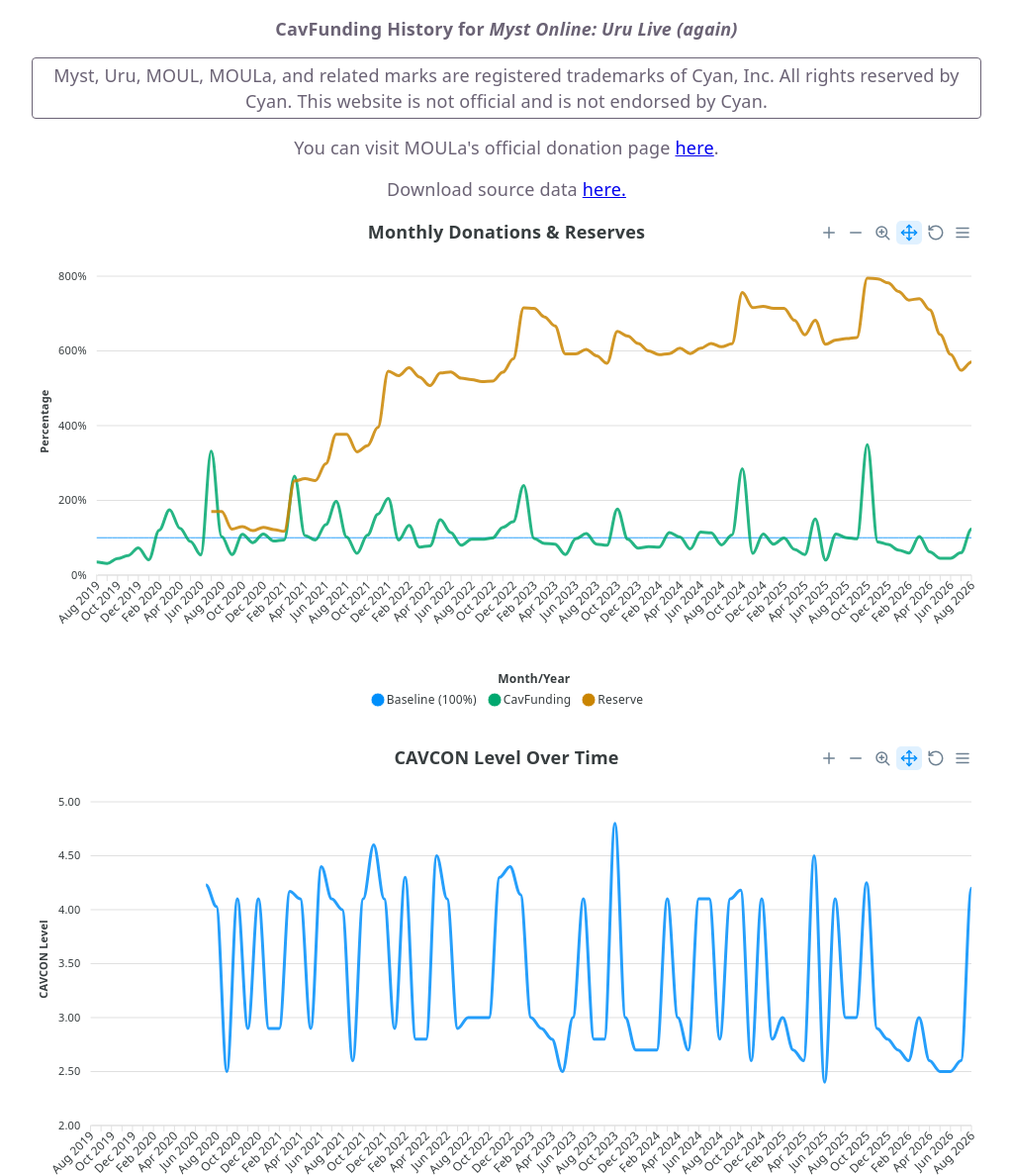
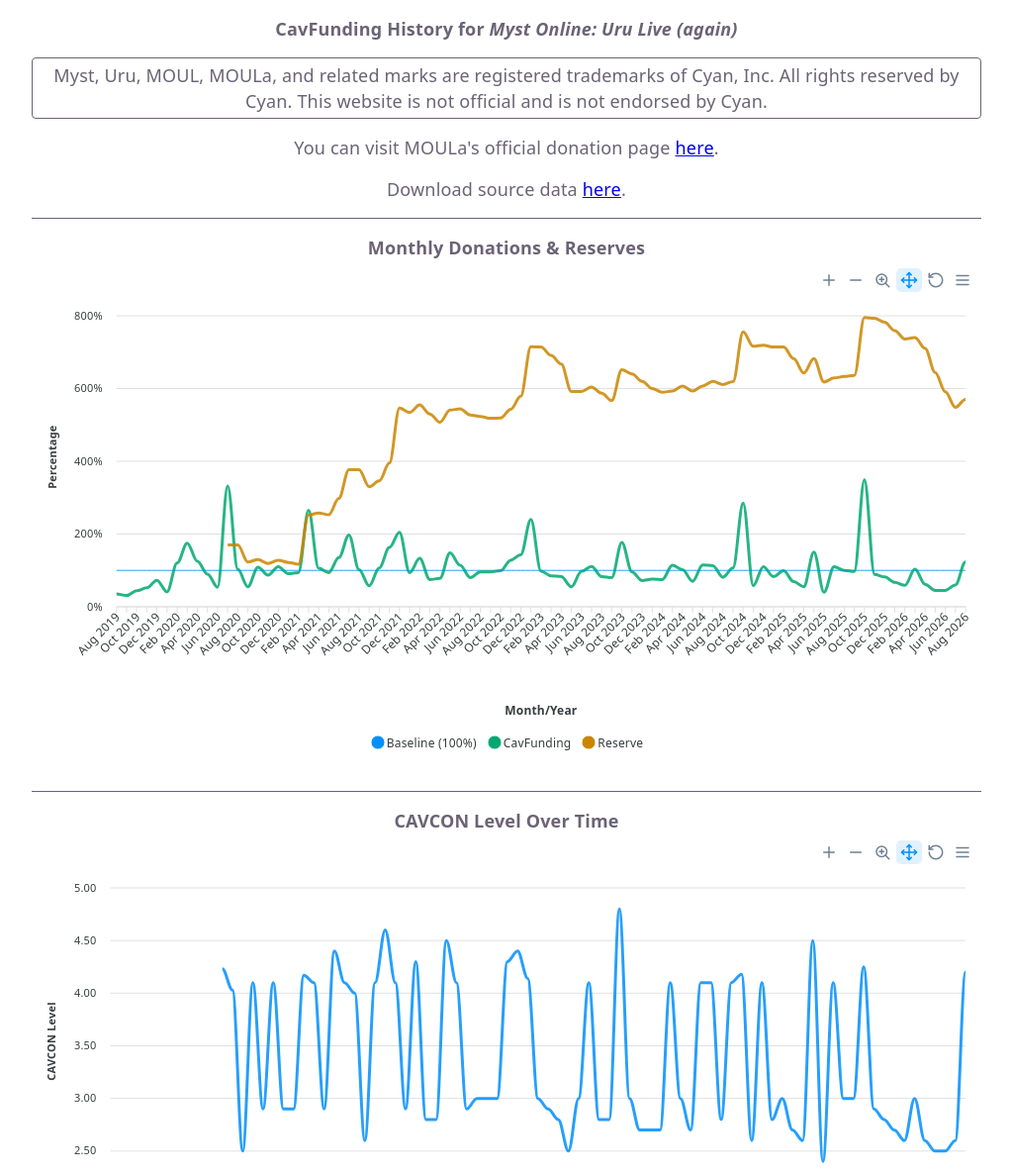
Before and after one commit to TheFloydman/CavFunding.com, a website built with Vite: page index.html in a window 1280 px wide. Shown: the top 1187 px of the page at 99% size, without its empty margins (128-1151 px from the left). Built offline with nearby package versions, Linux system fonts and the light colour scheme.

Commit message:
Placed chart titles in separate divs.

```diff
--- a/index.html
+++ b/index.html
@@ -11,14 +11,30 @@
 <body>
   <div id="main">
     <div id="title">CavFunding History for <em>Myst Online: Uru Live (again)</em></div>
-    <div id="disclaimer">Myst, Uru, MOUL, MOULa, and related marks are registered trademarks of Cyan, Inc. All rights reserved by Cyan.
+    <div id="disclaimer">Myst, Uru, MOUL, MOULa, and related marks are registered trademarks of Cyan, Inc. All rights
+      reserved by Cyan.
       This website is not official and is not endorsed by Cyan.</div>
-      <div id="donate">You can visit MOULa's official donation page <a href="https://mystonline.com/en/donate/" target="_blank" rel="noopener noreferrer">here</a>.</div>
-      <div id="download">Download source data <a href="/cavfunding.csv" download>here.</a></div>
+    <div id="donate">You can visit MOULa's official donation page <a href="https://mystonline.com/en/donate/"
+        target="_blank" rel="noopener noreferrer">here</a>.</div>
+    <div id="download">Download source data <a href="/cavfunding.csv" download>here</a>.</div>
+    <div id="charts-container">
+      <div class="chart-container-interior">
+        <div class="chart-title">Monthly Donations & Reserves</div>
         <div id="cavfunding" class="chart"></div>
+      </div>
+      <div class="chart-container-interior">
+        <div class="chart-title">CAVCON Level Over Time</div>
         <div id="cavcon" class="chart"></div>
+      </div>
+      <div class="chart-container-interior">
+        <div class="chart-title">Population Over Time</div>
         <div id="population" class="chart"></div>
+      </div>
+      <div class="chart-container-interior">
+        <div class="chart-title">Monthly Population & Visits</div>
           <div id="visits" class="chart"></div>
+        </div>
+      </div>
     </div>
     <script type="module" src="/src/main.ts"></script>
 </body>
--- a/src/main.ts
+++ b/src/main.ts
@@ -42,7 +42,7 @@
   }
 }
 
-function buildOptions(series: ApexCharts.ApexNonAxisChartSeries, categories: (string | number)[][] | (string | number)[], chartLabel: string, xAxisLabel: string, yAxisLabel: string, strokeWidth: number | number[], isPercent = false): ApexCharts.ApexOptions {
+function buildOptions(series: ApexCharts.ApexNonAxisChartSeries, categories: (string | number)[][] | (string | number)[], chartLabel: string | undefined, xAxisLabel: string, yAxisLabel: string, strokeWidth: number | number[], isPercent = false): ApexCharts.ApexOptions {
   return {
     chart: {
       type: "line",
@@ -56,7 +56,32 @@
         enabled: true
       }
     },
+    grid: {
+      padding: {
+        top: 16,
+        right: 16,
+        bottom: 16,
+        left: 32
+      }
+    },
+    legend: {
+      offsetY: 0
+    },
     series: series,
+    stroke: {
+      curve: "smooth",
+      width: strokeWidth
+    },
+    theme: {
+      follow: "os"
+    },
+    title: {
+      text: chartLabel,
+      align: "center",
+      style: {
+        fontSize: "18px"
+      }
+    },
     xaxis: {
       categories: categories,
       title: {
@@ -65,27 +90,15 @@
     },
     yaxis: {
       title: {
-        text: yAxisLabel
+        text: yAxisLabel,
+        offsetX: -8
       },
       labels: {
         formatter: isPercent ? function (value: number) {
           return (value * 100).toString() + "%";
-        } : undefined
+        } : undefined,
+        offsetX: 16
       }
-    },
-    stroke: {
-      curve: "smooth",
-      width: strokeWidth
-    },
-    title: {
-      text: chartLabel,
-      align: "center",
-      style: {
-        fontSize: "18px"
-      }
-    },
-    theme: {
-      mode: "light"
     }
   };
 }
@@ -118,7 +131,7 @@
 
 const { cavFundingCategories, cavFundingSeries } = parseCsvCavFunding(rawCsvData);
 
-const cavFundingOptions = buildOptions(cavFundingSeries, cavFundingCategories, "Monthly Donations & Reserves", "Month/Year", "Percentage", [1, 3, 3], true);
+const cavFundingOptions = buildOptions(cavFundingSeries, cavFundingCategories, "", "Month/Year", "Percentage", [1, 3, 3], true);
 
 postToElement("cavfunding", cavFundingOptions);
 
@@ -142,7 +155,7 @@
 
 const { cavconCategories, cavconSeries } = parseCsvCavcon(rawCsvData);
 
-const cavconOptions = buildOptions(cavconSeries, cavconCategories, "CAVCON Level Over Time", "Month/Year", "CAVCON Level", 3);
+const cavconOptions = buildOptions(cavconSeries, cavconCategories, "", "Month/Year", "CAVCON Level", 3);
 
 postToElement("cavcon", cavconOptions);
 
@@ -171,7 +184,7 @@
 
 const { populationCategories, populationSeries } = parseCsvPopulation(rawCsvData);
 
-const populationOptions = buildOptions(populationSeries, populationCategories, "Population Over Time", "Month/Year", "Population", 3);
+const populationOptions = buildOptions(populationSeries, populationCategories, "", "Month/Year", "Population", 3);
 
 postToElement("population", populationOptions);
 
@@ -207,7 +220,7 @@
 
 const { visitsCategories, visitsSeries } = parseCsvVisits(rawCsvData);
 
-const visitsOptions = buildOptions(visitsSeries, visitsCategories, "Monthly Population & Visits", "Month/Year", "Quantity", 3);
+const visitsOptions = buildOptions(visitsSeries, visitsCategories, "", "Month/Year", "Quantity", 3);
 
 postToElement("visits", visitsOptions);
 
--- a/src/style.css
+++ b/src/style.css
@@ -79,3 +79,14 @@
 #download {
   text-align: center;
 }
+
+.chart-title {
+  font-weight: bold;
+  text-align: center;
+  margin-bottom: 4px;
+}
+
+div.chart-container-interior {
+  border-top: 1px solid;
+  padding: 16px 0 16px 0;
+}
```
Also changed, not shown: src/counter.ts (deleted, +0 -9 lines). Lines whose indentation alone changed are shown as unchanged.
